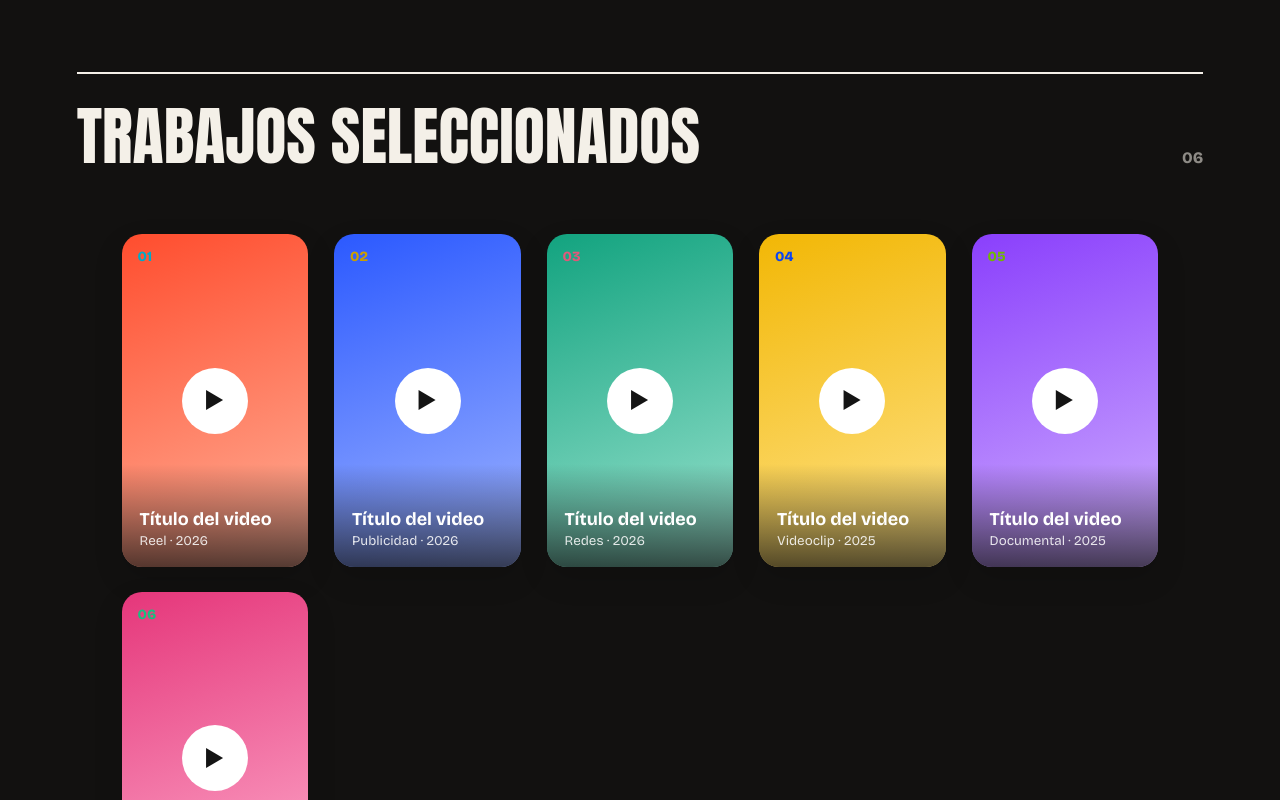
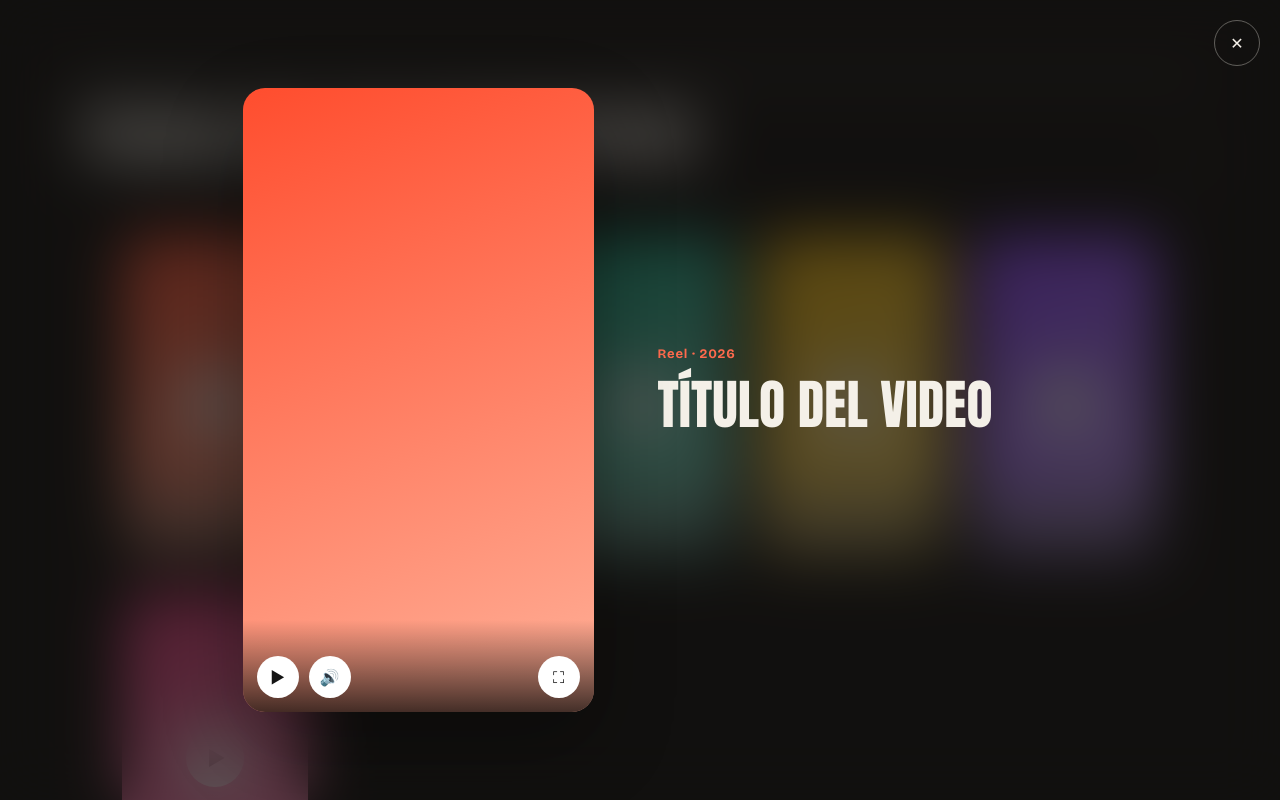
Before and after one commit to miketorrico/Portfolio-Mike-Torrico, a plain HTML site: page index.html in a window 1280 px wide. Both pictures are taken after a click on the button "Título del video". Shown: the part 830-1630 px from the top of the page. Drawn offline with nearby package versions, Linux system fonts and the light colour scheme.

Commit message:
Add files via upload

```diff
--- a/index.html
+++ b/index.html
@@ -27,47 +27,47 @@ h2.role{font-size:min(11.5vw,13vh);color:var(--ac)}
 .wh h3{margin:0;font-family:Anton,Impact,sans-serif;font-weight:400;text-transform:uppercase;font-size:clamp(30px,5vw,64px)}
 .wh span{color:var(--mu);font-weight:800}
 .grid{--g:clamp(12px,2vw,26px);display:grid;gap:var(--g);padding-inline:clamp(14px,3.5vw,64px);grid-template-columns:repeat(auto-fill,minmax(max(145px,calc((100% - 4*var(--g))/5 - 1px)),1fr))}
-.card{position:relative;aspect-ratio:9/16;border-radius:20px;overflow:hidden;background:var(--cd);isolation:isolate;box-shadow:0 12px 30px #0002;transition:transform .35s}
-.card:hover{transform:translateY(-5px)}
-.card video,.card iframe{position:absolute;inset:0;width:100%;height:100%;border:0;object-fit:cover;background:#000;z-index:1}
-.card>*:not(video):not(iframe){z-index:3}
-.num{position:absolute;top:14px;left:16px;color:#fff;font-weight:800;font-size:14px;mix-blend-mode:difference}
-.play{position:absolute;top:50%;left:50%;width:66px;height:66px;margin:-33px 0 0 -33px;border:0;border-radius:50%;background:#fff;color:#141414;font-size:22px;cursor:pointer;display:grid;place-items:center;padding-left:4px;transition:transform .25s,opacity .25s}
-.play:hover{transform:scale(1.1)}
-.playing .play{opacity:.6;transform:scale(.7);padding:0;font-size:18px}
-.emb .play{top:12px;right:12px;left:auto;margin:0;width:38px;height:38px;font-size:15px;padding:0}
-.emb .meta,.playing .meta{opacity:0;pointer-events:none}
-.meta{position:absolute;left:0;right:0;bottom:0;padding:44px 18px 18px;color:#fff;background:linear-gradient(transparent,#000a);transition:opacity .2s}
-.meta b{display:block;font-size:18px}.meta small{opacity:.85}
-.ext{position:absolute;right:14px;bottom:16px;color:#fff;font-weight:800;text-decoration:none}
-.note{position:absolute;left:12px;right:12px;top:14px;background:#000c;color:#fff;border-radius:10px;padding:8px 10px;font-size:13px;text-align:center}
 .ct{margin:0 clamp(24px,6vw,110px);border-top:2px solid var(--ink);padding:clamp(40px,8vw,110px) 0 28px;text-align:center}
 .ct p{margin:0 0 10px;color:var(--mu)}
 .ct a{font-family:Anton,Impact,sans-serif;text-transform:uppercase;font-size:clamp(34px,9vw,120px);color:var(--ink);text-decoration:none;border-bottom:5px solid var(--ac)}
 .ct small{display:block;margin-top:44px;color:var(--mu)}
-.card{cursor:pointer}
-.num,.ext{transition:opacity .2s}
-.card.idle{cursor:none}
-.card.idle .play,.card.idle .num,.card.idle .ext,.card.idle .xp{opacity:0;pointer-events:none}
-.xp{display:none;position:absolute;top:12px;left:12px;width:38px;height:38px;border:0;border-radius:50%;background:#fff;color:#141414;font-size:17px;cursor:pointer;place-items:center;padding:0;transition:opacity .2s}
-.playing .xp,.emb .xp{display:grid}
-.emb .num,.playing .num{opacity:0}
-.mo{position:fixed;inset:0;z-index:80;display:flex;overflow:auto;background:#000b;backdrop-filter:blur(8px);padding:max(28px,env(safe-area-inset-top,0px)) max(28px,env(safe-area-inset-right,0px)) max(28px,env(safe-area-inset-bottom,0px)) max(28px,env(safe-area-inset-left,0px));animation:mi .25s}
+.f textarea{padding:9px 10px;border:1px solid #ccc;border-radius:8px;background:#fff;color:#111;resize:vertical;font:inherit;font-weight:400}
+.card{position:relative;aspect-ratio:9/16;border-radius:20px;overflow:hidden;background:var(--cd);isolation:isolate;box-shadow:0 12px 30px #0002;transition:transform .35s;cursor:pointer}
+.card:hover{transform:translateY(-5px)}
+.card .num{position:absolute;top:14px;left:16px;color:#fff;font-weight:800;font-size:14px;mix-blend-mode:difference}
+.ico{position:absolute;top:50%;left:50%;width:58px;height:58px;margin:-29px 0 0 -29px;border-radius:50%;background:#fff;color:#141414;display:grid;place-items:center;font-size:20px;padding-left:3px;transition:transform .25s}
+.card:hover .ico{transform:scale(1.12)}
+.meta{position:absolute;left:0;right:0;bottom:0;padding:44px 18px 18px;color:#fff;background:linear-gradient(transparent,#000a)}
+.meta b{display:block;font-size:18px}.meta small{opacity:.85}
+.note{position:absolute;left:12px;right:12px;top:14px;z-index:5;background:#000c;color:#fff;border-radius:10px;padding:8px 10px;font-size:13px;text-align:center}
+.big{cursor:default;border-radius:22px;box-shadow:0 30px 80px #0005}
+.big:hover{transform:none}
+.big video,.big iframe{position:absolute;inset:0;width:100%;height:100%;border:0;object-fit:cover;background:#000;z-index:1}
+.vl{position:absolute;inset:0;z-index:2;cursor:pointer}
+.ctl{position:absolute;left:0;right:0;bottom:0;z-index:4;display:flex;align-items:center;gap:10px;padding:36px 14px 14px;background:linear-gradient(transparent,#000b);transition:opacity .1s}
+.ctl button{width:42px;height:42px;border:0;border-radius:50%;background:#fff;color:#141414;cursor:pointer;display:grid;place-items:center;font-size:16px;padding:0}
+.ctl .sp{flex:1}
+.big.idle{cursor:none}
+.big.idle .ctl{opacity:0;pointer-events:none;transition:none}
+.big:fullscreen{border-radius:0;aspect-ratio:auto}
+.big:fullscreen video{object-fit:contain}
+.mo{position:fixed;inset:0;z-index:80;display:flex;overflow:auto;background:color-mix(in srgb,var(--bg) 68%,transparent);-webkit-backdrop-filter:blur(30px);backdrop-filter:blur(30px);color:var(--ink);padding:max(24px,env(safe-area-inset-top,0px)) max(24px,env(safe-area-inset-right,0px)) max(24px,env(safe-area-inset-bottom,0px)) max(24px,env(safe-area-inset-left,0px));animation:mi .2s}
 @keyframes mi{from{opacity:0}}
-.mw{position:relative;margin:auto;display:grid;grid-template-columns:1fr auto;gap:clamp(24px,4vw,56px);align-items:center;width:clamp(320px,62vw,1040px);background:var(--bg);color:var(--ink);border-radius:28px;padding:clamp(24px,3.5vw,48px)}
-.mi{display:flex;flex-direction:column;justify-content:center;gap:18px;min-width:0}
-.mn{font-weight:800;color:var(--ac);letter-spacing:.1em;font-size:13px}
-.mi h3{margin:0;font-family:Anton,Impact,sans-serif;font-weight:400;text-transform:uppercase;font-size:clamp(34px,4.6vw,64px);line-height:.95}
-.mi dl{margin:0;display:grid;grid-template-columns:auto 1fr;gap:10px 22px;border-top:1.5px solid var(--ink);padding-top:16px}
+.mw{margin:auto;display:flex;align-items:center;justify-content:center;gap:clamp(28px,5vw,84px);width:100%;max-width:1100px}
+.mc{height:min(78svh,860px);aspect-ratio:9/16;flex:none}
+.mc .card{height:100%;width:100%;aspect-ratio:auto}
+.mi{display:flex;flex-direction:column;justify-content:center;gap:clamp(14px,2.2vh,22px);flex:0 1 min(30vw,380px);min-width:0}
+.mk{font-size:13px;letter-spacing:.06em;color:var(--ac);font-weight:700}
+.mi h3{margin:0;font-family:Anton,Impact,sans-serif;font-weight:400;text-transform:uppercase;font-size:clamp(36px,4.2vw,68px);line-height:.95;overflow-wrap:anywhere}
+.md{margin:0;line-height:1.6;font-size:clamp(14px,1.15vw,17px);color:color-mix(in srgb,var(--ink) 72%,transparent);white-space:pre-wrap}
+.mi dl{margin:0;display:grid;grid-template-columns:auto 1fr;gap:8px 20px;font-size:14px}
 .mi dt{font-size:12px;letter-spacing:.12em;text-transform:uppercase;color:var(--mu);font-weight:700}
 .mi dd{margin:0;font-weight:700}
-.md{margin:0;line-height:1.6;color:color-mix(in srgb,var(--ink) 80%,transparent);white-space:pre-wrap}
-.mb{align-self:flex-start;background:var(--ink);color:var(--bg);text-decoration:none;font-weight:800;padding:12px 20px;border-radius:99px}
-.mc{height:min(56svh,560px);aspect-ratio:9/16}
-.mc .card{height:100%;width:100%;aspect-ratio:auto}
-.mx{position:absolute;top:-12px;right:-12px;width:40px;height:40px;border:0;border-radius:50%;background:var(--ink);color:var(--bg);cursor:pointer;z-index:5;font-weight:800}
-@media (max-width:760px){.mw{grid-template-columns:1fr;width:100%}.mc{order:-1;justify-self:center;height:min(54svh,480px)}}
-.f textarea{padding:9px 10px;border:1px solid #ccc;border-radius:8px;background:#fff;color:#111;resize:vertical;font:inherit;font-weight:400}
+.ma{display:flex;gap:10px;align-items:center;flex-wrap:wrap;margin-top:6px}
+.ma button,.ma a,.mx{width:46px;height:46px;border:1.5px solid color-mix(in srgb,var(--ink) 35%,transparent);border-radius:50%;background:transparent;color:var(--ink);cursor:pointer;display:grid;place-items:center;font-size:20px;text-decoration:none;padding:0}
+.ma a.mb{width:auto;padding:0 20px;border-radius:99px;font-weight:700;font-size:14px;margin-left:6px}
+.mx{position:fixed;top:max(20px,env(safe-area-inset-top,0px));right:max(20px,env(safe-area-inset-right,0px));font-size:16px;z-index:6}
+@media (max-width:820px){.mw{flex-direction:column}.mc{height:min(62svh,560px)}.mi{flex:none;width:100%}}
 /* ADMIN */
 .ov{position:fixed;inset:0;background:#000a;z-index:90;display:grid;place-items:center;padding:16px}
 .lg{background:#fff;color:#111;border-radius:18px;padding:26px;width:min(380px,100%);display:grid;gap:12px}
@@ -109,26 +109,48 @@ var okc=function(c){return /^#[0-9a-f]{6}$/i.test(c)};
 var okurl=function(u){return typeof u==='string'&&(u.indexOf('/_blob/')===0||u.indexOf('https://')===0)};
 function theme(){var r=document.documentElement.style;for(var k in S.colors)if(okc(S.colors[k]))r.setProperty('--'+k,S.colors[k])}
 function bg(v){var g='linear-gradient(160deg,'+(okc(v.c1)?v.c1:'#999')+','+(okc(v.c2)?v.c2:'#ddd')+')';return v.cover&&okurl(v.cover)?'background:url("'+v.cover+'") center/cover,'+g:'background:'+g}
-function src(u){if(!u)return null;u=u.trim();var m=u.match(/(?:youtu\.be\/|youtube\.com\/(?:watch\?v=|shorts\/|embed\/))([\w-]{11})/);if(m)return{k:'i',u:'https://www.youtube.com/embed/'+m[1]+'?autoplay=1&rel=0&playsinline=1'};m=u.match(/vimeo\.com\/(?:video\/)?(\d+)/);if(m)return{k:'i',u:'https://player.vimeo.com/video/'+m[1]+'?autoplay=1'};return okurl(u)?{k:'v',u:u}:null}
-function stopAll(ex){document.querySelectorAll('.card').forEach(function(c){if(c===ex)return;var v=c.querySelector('video');if(v)v.pause();var f=c.querySelector('iframe');if(f){f.remove();c.classList.remove('emb');c.querySelector('.play').textContent='▶'}})}
+function src(u){if(!u)return null;u=u.trim();var m=u.match(/(?:youtu\.be\/|youtube\.com\/(?:watch\?v=|shorts\/|embed\/))([\w-]{11})/);if(m)return{k:'i',t:'y',u:'https://www.youtube.com/embed/'+m[1]+'?autoplay=1&controls=0&disablekb=1&fs=0&modestbranding=1&rel=0&iv_load_policy=3&playsinline=1&enablejsapi=1'};m=u.match(/vimeo\.com\/(?:video\/)?(\d+)/);if(m)return{k:'i',t:'v',u:'https://player.vimeo.com/video/'+m[1]+'?autoplay=1&controls=0&title=0&byline=0&portrait=0'};return okurl(u)?{k:'v',u:u}:null}
+function stopAll(){document.querySelectorAll('#mdl .card').forEach(function(c){if(c._stop)c._stop()})}
 function note(c,m){var n=h('div',{class:'note'},m);c.append(n);setTimeout(function(){n.remove()},2800)}
-function play(c,s,b){
-  if(!s){note(c,'Este video aún no tiene link.');return}
-  var f=c.querySelector('iframe'),v=c.querySelector('video');
-  if(f){f.remove();c.classList.remove('emb');b.textContent='▶';return}
-  if(s.k==='i'){stopAll(c);c.prepend(h('iframe',{src:s.u,allow:'autoplay; fullscreen; picture-in-picture',allowfullscreen:'',title:'Video'}));c.classList.add('emb');b.textContent='✕';return}
-  if(!v){v=h('video',{playsinline:'',preload:'metadata',src:s.u});v.onplay=function(){c.classList.add('playing');b.textContent='❚❚'};v.onpause=v.onended=function(){c.classList.remove('playing');b.textContent='▶'};v.onerror=function(){note(c,'No se pudo cargar el video.')};v.onclick=function(e){if(c.dataset.big){e.stopPropagation();b.click()}};c.prepend(v)}
-  if(v.paused){stopAll(c);var p=v.play();if(p&&p.catch)p.catch(function(){note(c,'No se pudo reproducir.')})}else v.pause()
-}
 function card(v,i,big){
-  var s=src(v.url),b=h('button',{class:'play','aria-label':'Reproducir o pausar'},'▶');
-  var c=h('div',{class:'card',style:bg(v)},h('span',{class:'num'},String(i+1).padStart(2,'0')),b,h('div',{class:'meta'},h('b',{},v.title||''),h('small',{},v.cat||'')),/^https:/.test(v.url||'')?h('a',{class:'ext',href:v.url,target:'_blank',rel:'noopener','aria-label':'Abrir en otra pestaña'},'↗'):null);
-  if(big)c.dataset.big='1';
-  var t;function idle(){if(c.classList.contains('playing')||c.classList.contains('emb'))c.classList.add('idle')}
-  function arm(){clearTimeout(t);t=setTimeout(idle,350)}
-  c.onmousemove=function(){c.classList.remove('idle');arm()};c.onmouseleave=arm;
-  b.onclick=function(e){e.stopPropagation();play(c,s,b);arm()};
-  if(!big){var xp=h('button',{class:'xp','aria-label':'Ampliar'},'⤢');xp.onclick=function(e){e.stopPropagation();openM(v,i,true)};c.append(xp);c.onclick=function(e){if(e.target.closest('a,button'))return;openM(v,i,c.classList.contains('playing')||c.classList.contains('emb'))}}
+  var s=src(v.url),c=h('div',{class:'card'+(big?' big':''),style:bg(v)});
+  if(!big){
+    c.append(h('span',{class:'num'},String(i+1).padStart(2,'0')),h('span',{class:'ico'},'▶'),h('div',{class:'meta'},h('b',{},v.title||''),h('small',{},v.cat||'')));
+    c.setAttribute('role','button');c.setAttribute('tabindex','0');c.setAttribute('aria-label',v.title||'Ver video');
+    c.onclick=function(){openM(i)};
+    c.onkeydown=function(e){if(e.key==='Enter'||e.key===' '){e.preventDefault();openM(i)}};
+    return c}
+  var playing=false,muted=false,fr=null,vd=null,t,
+  pb=h('button',{'aria-label':'Reproducir o pausar'},'▶'),mb=h('button',{'aria-label':'Silenciar'},'🔊'),fb=h('button',{'aria-label':'Pantalla completa'},'⛶'),
+  vl=h('div',{class:'vl'}),T=matchMedia('(hover:none)').matches?2500:150;
+  function idle(){if(playing)c.classList.add('idle')}
+  function arm(){clearTimeout(t);t=setTimeout(idle,T)}
+  function ui(p){playing=p;pb.textContent=p?'❚❚':'▶';if(p)arm();else{clearTimeout(t);c.classList.remove('idle')}}
+  var doPlay=function(){},doPause=function(){},doMute=function(){};
+  if(!s){c.append(vl);note(c,'Este video aún no tiene link.')}
+  else if(s.k==='i'){
+    var vim=s.t==='v',cmd=function(f,a){try{fr.contentWindow.postMessage(JSON.stringify(vim?{method:f,value:a}:{event:'command',func:f,args:a===undefined?[]:[a]}),'*')}catch(e){}};
+    fr=h('iframe',{src:s.u,allow:'autoplay; fullscreen; picture-in-picture',allowfullscreen:'',title:v.title||'Video'});
+    fr.onload=function(){try{if(!vim)fr.contentWindow.postMessage(JSON.stringify({event:'listening',id:1,channel:'widget'}),'*')}catch(e){}};
+    doPlay=function(){cmd(vim?'play':'playVideo');ui(true)};doPause=function(){cmd(vim?'pause':'pauseVideo');ui(false)};
+    doMute=function(m){if(vim)cmd('setVolume',m?0:1);else cmd(m?'mute':'unMute')};
+    var onm=function(e){if(vim||!fr||e.source!==fr.contentWindow)return;var d;try{d=JSON.parse(e.data)}catch(x){return}var st=d.event==='onStateChange'?d.info:(d.info&&d.info.playerState);if(st===1)ui(true);else if(st===2||st===0)ui(false)};
+    window.addEventListener('message',onm);c._off=function(){window.removeEventListener('message',onm)};
+    c.append(fr,vl);ui(true)
+  }else{
+    vd=h('video',{playsinline:'',preload:'auto',src:s.u});
+    vd.onplay=function(){ui(true)};vd.onpause=vd.onended=function(){ui(false)};vd.onerror=function(){note(c,'No se pudo cargar el video.');ui(false)};
+    doPlay=function(){var p=vd.play();if(p&&p.catch)p.catch(function(){ui(false)})};doPause=function(){vd.pause()};doMute=function(m){vd.muted=m};
+    c.append(vd,vl);doPlay()
+  }
+  var tog=function(){if(!s)return;playing?doPause():doPlay()};
+  vl.onclick=tog;pb.onclick=tog;
+  mb.onclick=function(){muted=!muted;doMute(muted);mb.textContent=muted?'🔇':'🔊'};
+  fb.onclick=function(){var d=document;if(d.fullscreenElement||d.webkitFullscreenElement){(d.exitFullscreen||d.webkitExitFullscreen).call(d)}else if(c.requestFullscreen)c.requestFullscreen();else if(c.webkitRequestFullscreen)c.webkitRequestFullscreen();else if(vd&&vd.webkitEnterFullscreen)vd.webkitEnterFullscreen()};
+  c.append(h('div',{class:'ctl'},pb,mb,h('span',{class:'sp'}),fb));
+  c.onmousemove=c.onpointerdown=function(){c.classList.remove('idle');if(playing)arm()};
+  c.onmouseleave=function(){clearTimeout(t);if(playing)c.classList.add('idle')};
+  c._stop=function(){clearTimeout(t);if(vd)vd.pause();if(c._off)c._off();var f=c.querySelector('iframe');if(f)f.remove()};
   return c}
 function heroList(){var V=S.videos,any=V.some(function(v){return v.hero!==undefined});return (any?V.filter(function(v){return v.hero}):V.slice(0,4)).slice(0,4)}
 function site(){
@@ -144,15 +166,18 @@ function site(){
     h('footer',{class:'ct'},h('p',{},T.contactLead),h('a',{href:'mailto:'+T.email},T.contactBtn),h('small',{onclick:function(){login()}},T.footer)))
 }
 function mark(){dirty=true;theme();site();if(pubBtn)pubBtn.textContent='Guardar y publicar ●'}
+var curM=0;
 function ytid(u){var m=(u||'').match(/(?:youtu\.be\/|youtube\.com\/(?:watch\?v=|shorts\/|embed\/))([\w-]{11})/);return m?m[1]:null}
-function closeM(){var m=document.getElementById('mdl');if(m)m.replaceChildren()}
-function openM(v,i,auto){
-  stopAll();
-  var rows=[['Categoría',v.cat],['Cliente',v.cli],['Mi rol',v.rol],['Herramientas',v.tools]].filter(function(r){return r[1]});
-  var info=h('div',{class:'mi'},h('span',{class:'mn'},String(i+1).padStart(2,'0')+' / '+String(S.videos.length).padStart(2,'0')),h('h3',{},v.title||''),rows.length?h('dl',{},[].concat.apply([],rows.map(function(r){return [h('dt',{},r[0]),h('dd',{},r[1])]}))):null,v.desc?h('p',{class:'md'},v.desc):null,/^https:/.test(v.url||'')?h('a',{class:'mb',href:v.url,target:'_blank',rel:'noopener'},'Ver video original ↗'):null);
-  var ov=h('div',{class:'mo',onclick:function(e){if(e.target===ov)closeM()}},h('div',{class:'mw',role:'dialog','aria-modal':'true'},h('button',{class:'mx','aria-label':'Cerrar',onclick:closeM},'✕'),info,h('div',{class:'mc'},card(v,i,true))));
-  document.getElementById('mdl').replaceChildren(ov);if(auto){var pb=ov.querySelector('.play');if(pb)pb.click()}}
-document.addEventListener('keydown',function(e){if(e.key==='Escape')closeM()});
+function closeM(){stopAll();var m=document.getElementById('mdl');if(m)m.replaceChildren()}
+function openM(i){
+  var n=S.videos.length;i=((i%n)+n)%n;curM=i;var v=S.videos[i];stopAll();
+  var kick=[v.cat,v.cli].filter(Boolean).join(' / ');
+  var rows=[['Mi rol',v.rol],['Herramientas',v.tools]].filter(function(r){return r[1]});
+  var info=h('div',{class:'mi'},kick?h('span',{class:'mk'},kick):null,h('h3',{},v.title||''),v.desc?h('p',{class:'md'},v.desc):null,rows.length?h('dl',{},[].concat.apply([],rows.map(function(r){return [h('dt',{},r[0]),h('dd',{},r[1])]}))):null,
+    h('div',{class:'ma'},/^https:/.test(v.url||'')?h('a',{class:'mb',href:v.url,target:'_blank',rel:'noopener'},'Ver original ↗'):null));
+  var ov=h('div',{class:'mo',onclick:function(e){if(e.target===ov||e.target.classList.contains('mw'))closeM()}},h('button',{class:'mx','aria-label':'Cerrar',onclick:closeM},'✕'),h('div',{class:'mw',role:'dialog','aria-modal':'true'},h('div',{class:'mc'},card(v,i,true)),info));
+  document.getElementById('mdl').replaceChildren(ov)}
+document.addEventListener('keydown',function(e){if(!document.querySelector('#mdl .mo'))return;if(e.key==='Escape')closeM();else if(e.key==='ArrowRight')openM(curM+1);else if(e.key==='ArrowLeft')openM(curM-1)});
 /* ---- ADMIN ---- */
 async function sha(s){var b=await crypto.subtle.digest('SHA-256',new TextEncoder().encode('mt1:'+s));return [].map.call(new Uint8Array(b),function(x){return x.toString(16).padStart(2,'0')}).join('')}
 function login(){
```
